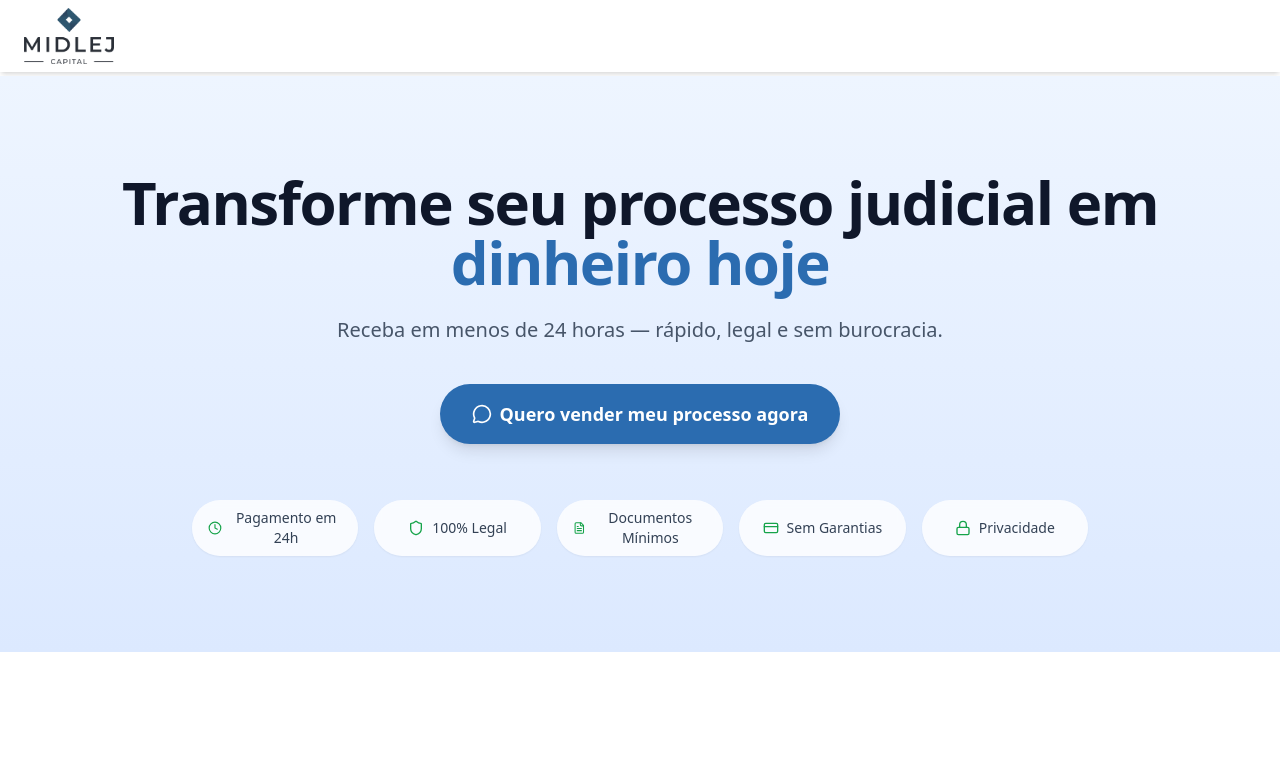
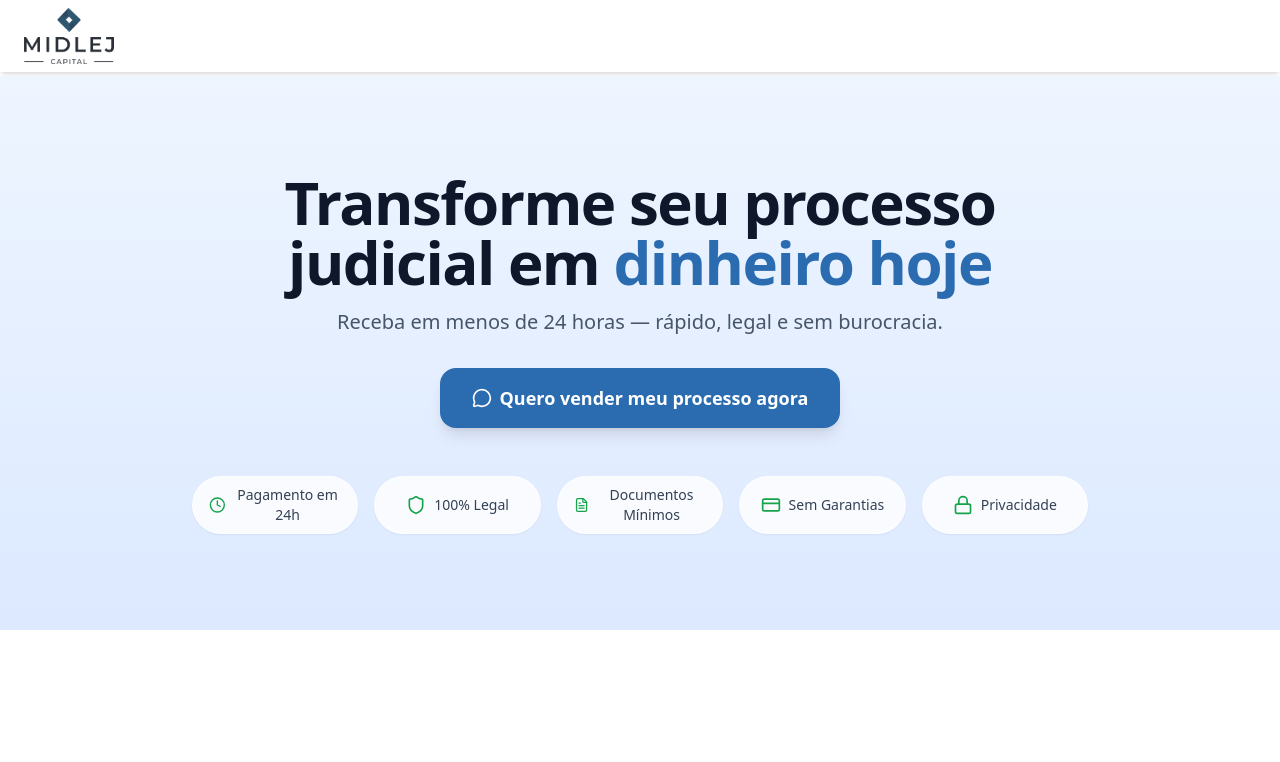
Before and after one commit to skcbroo/front_sell, a React (Vite) app: page / in a window 1280 px wide. Shown: the top 762 px of the page. Built offline with nearby package versions, Linux system fonts and the light colour scheme.

Commit message:
Update Hero.jsx

```diff
--- a/src/components/Hero.jsx
+++ b/src/components/Hero.jsx
@@ -1,37 +1,44 @@
+// Hero.jsx
 import { MessageCircle, Clock, Shield, FileText, CreditCard, Lock } from "lucide-react";
 
 export default function Hero() {
   return (
-    // wrapper full-bleed: ocupa 100vw e ignora o container pai
-    <section
-      className="
-        relative w-screen left-1/2 right-1/2 -ml-[50vw] -mr-[50vw]
-        overflow-hidden bg-gradient-to-b from-[#EEF5FF] to-[#DCE9FF]
-      "
-    >
-      <div className="absolute inset-0 pointer-events-none" aria-hidden="true" />
-
-      {/* conteúdo centralizado e limitado */}
-      <div className="relative max-w-7xl mx-auto px-4 sm:px-6 lg:px-8 py-16 md:py-24 text-center">
+    // full-bleed
+    <section className="
+      relative w-screen left-1/2 right-1/2 -ml-[50vw] -mr-[50vw]
+      overflow-hidden bg-gradient-to-b from-[#EEF5FF] to-[#DCE9FF]
+    ">
+      {/* conteúdo centralizado */}
+      <div className="relative max-w-7xl mx-auto px-4 sm:px-6 lg:px-8 py-12 md:py-24 text-center">
         {/* Título */}
-        <h1 className="text-4xl md:text-6xl font-extrabold tracking-tight text-slate-900 leading-tight">
+        <h1 className="
+          text-3xl sm:text-4xl lg:text-6xl font-extrabold tracking-tight text-slate-900
+          leading-[1.15] [text-wrap:balance]
+        ">
           Transforme seu processo judicial em{" "}
           <span className="text-[#2B6CB0]">dinheiro</span>{" "}
           <span className="text-[#2B6CB0]">hoje</span>
         </h1>
 
         {/* Subtítulo */}
-        <p className="mt-4 md:mt-6 text-lg md:text-xl text-slate-600">
+        <p className="mt-3 sm:mt-4 text-base sm:text-lg md:text-xl text-slate-600 max-w-2xl mx-auto [text-wrap:balance]">
           Receba em menos de 24 horas — rápido, legal e sem burocracia.
         </p>
 
         {/* CTA */}
-        <div className="mt-8 md:mt-10">
+        <div className="mt-6 sm:mt-8">
           <a
             href="https://wa.me/5561996204646?text=Olá! Tenho interesse em vender meu processo judicial"
             target="_blank"
             rel="noopener noreferrer"
-            className="inline-flex items-center justify-center gap-2 rounded-full bg-[#2B6CB0] px-8 py-4 text-white text-lg font-semibold shadow-lg hover:bg-[#1E4CA8] hover:shadow-xl transition-all duration-300 focus:outline-none focus-visible:ring-2 focus-visible:ring-offset-2 focus-visible:ring-[#2B6CB0]"
+            className="
+              inline-flex w-full sm:w-auto items-center justify-center gap-2
+              rounded-2xl bg-[#2B6CB0] px-5 sm:px-8 py-4
+              text-base sm:text-lg font-semibold text-white
+              shadow-lg hover:bg-[#1E4CA8] hover:shadow-xl active:scale-[0.99]
+              transition-all duration-300 focus:outline-none
+              focus-visible:ring-2 focus-visible:ring-offset-2 focus-visible:ring-[#2B6CB0]
+            "
           >
             <MessageCircle className="w-5 h-5" aria-hidden="true" />
             Quero vender meu processo agora
@@ -39,12 +46,16 @@ export default function Hero() {
         </div>
 
         {/* Benefícios */}
-        <div className="mt-10 md:mt-14 grid grid-cols-2 md:grid-cols-5 gap-4 max-w-4xl mx-auto">
-          <Pill icon={<Clock className="w-4 h-4 text-green-600" />} label="Pagamento em 24h" />
-          <Pill icon={<Shield className="w-4 h-4 text-green-600" />} label="100% Legal" />
-          <Pill icon={<FileText className="w-4 h-4 text-green-600" />} label="Documentos Mínimos" />
-          <Pill icon={<CreditCard className="w-4 h-4 text-green-600" />} label="Sem Garantias" />
-          <Pill icon={<Lock className="w-4 h-4 text-green-600" />} label="Privacidade" />
+        <div className="
+          mt-8 sm:mt-12
+          grid grid-cols-2 sm:grid-cols-3 lg:grid-cols-5
+          gap-3 sm:gap-4 max-w-3xl sm:max-w-4xl mx-auto
+        ">
+          <Pill icon={<Clock className="w-4 h-4 sm:w-5 sm:h-5 text-green-600" />} label="Pagamento em 24h" />
+          <Pill icon={<Shield className="w-4 h-4 sm:w-5 sm:h-5 text-green-600" />} label="100% Legal" />
+          <Pill icon={<FileText className="w-4 h-4 sm:w-5 sm:h-5 text-green-600" />} label="Documentos Mínimos" />
+          <Pill icon={<CreditCard className="w-4 h-4 sm:w-5 sm:h-5 text-green-600" />} label="Sem Garantias" />
+          <Pill icon={<Lock className="w-4 h-4 sm:w-5 sm:h-5 text-green-600" />} label="Privacidade" />
         </div>
       </div>
     </section>
@@ -53,9 +64,13 @@ export default function Hero() {
 
 function Pill({ icon, label }) {
   return (
-    <div className="flex items-center justify-center gap-2 rounded-full bg-white/80 px-4 py-2 backdrop-blur-sm shadow-sm">
+    <div className="
+      flex items-center justify-center gap-2
+      rounded-full bg-white/80 px-3 sm:px-4 py-2
+      backdrop-blur-sm shadow-sm border border-white/60
+    ">
       {icon}
-      <span className="text-sm font-medium text-slate-700">{label}</span>
+      <span className="text-xs sm:text-sm font-medium text-slate-700">{label}</span>
     </div>
   );
 }
```
